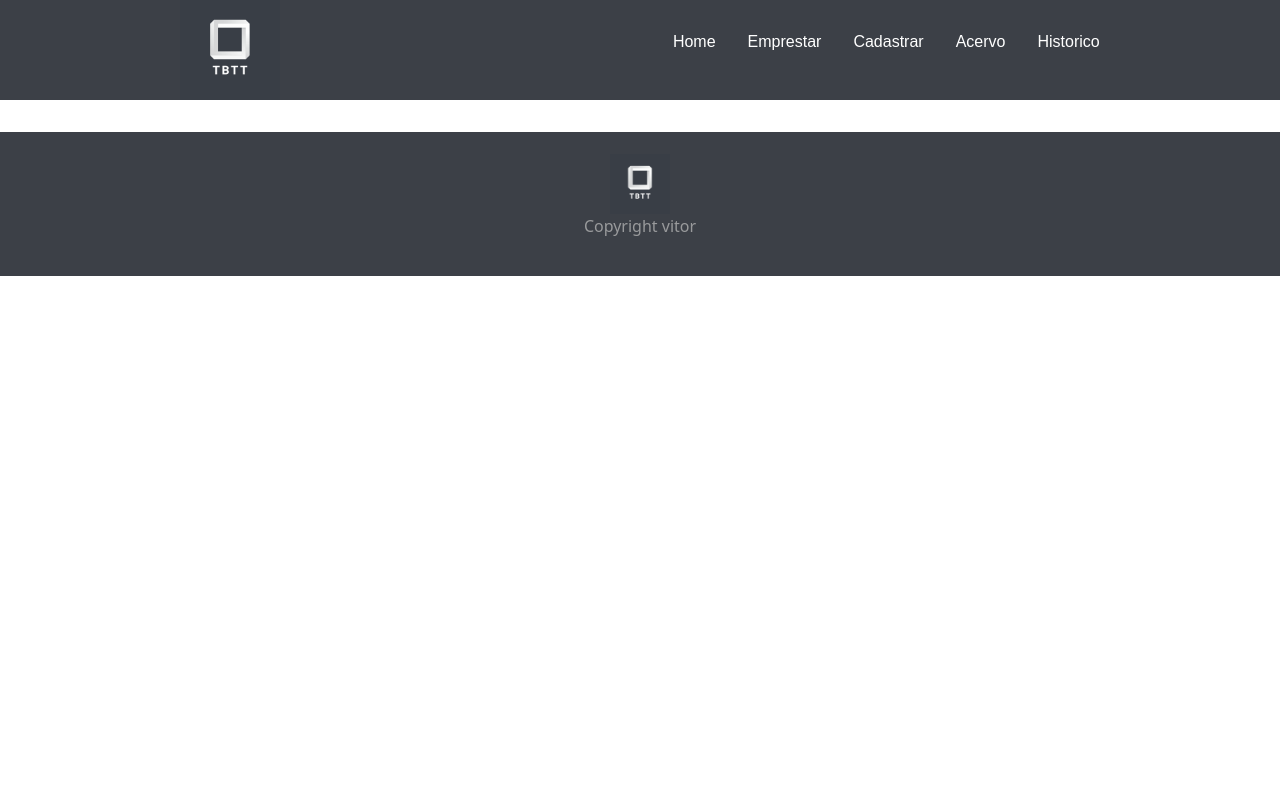
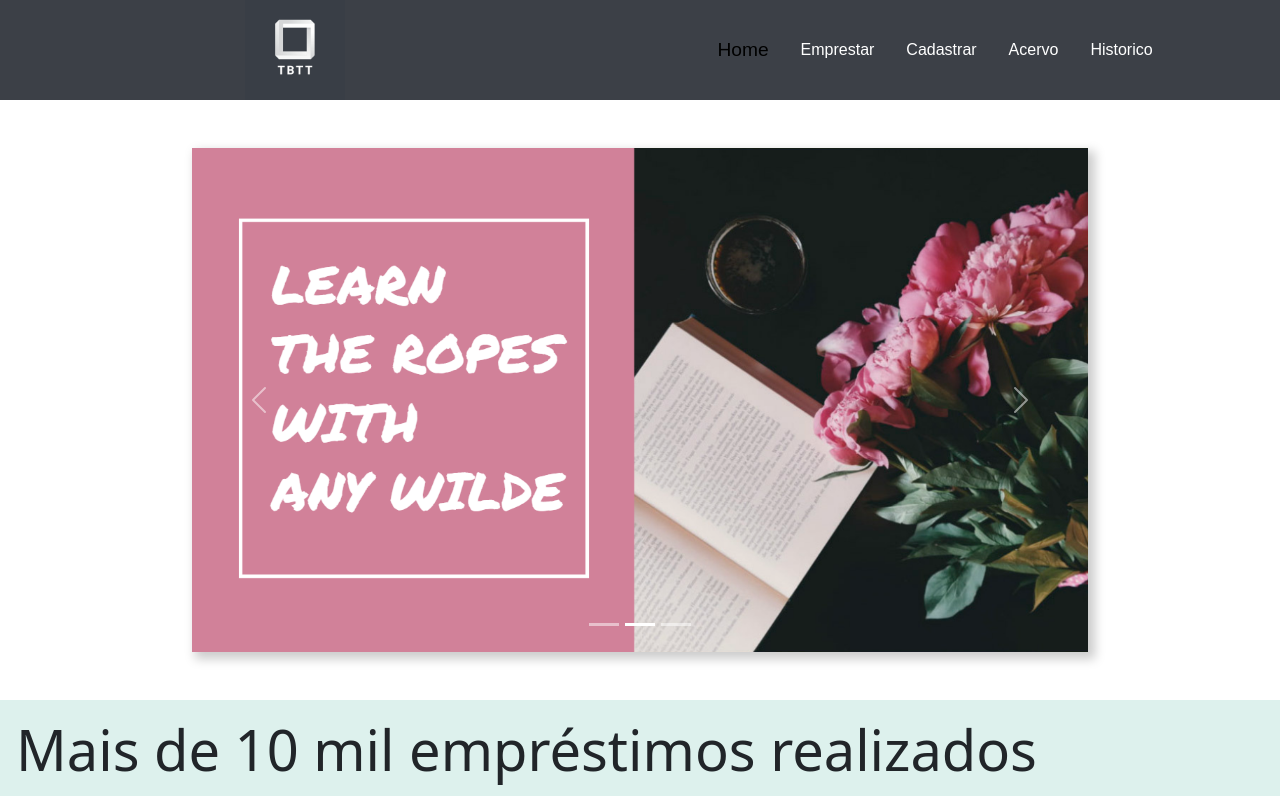
Before and after one commit to vitorAlbarado/TBTT, a React (Create React App) app: page / in a window 1280 px wide. Shown: the top 796 px of the page. Built offline with nearby package versions, Linux system fonts and the light colour scheme.

Commit message:
refactor active page

```diff
--- a/src/components/cabecalho/Cabecalho.module.scss
+++ b/src/components/cabecalho/Cabecalho.module.scss
@@ -1,44 +1,42 @@
 @import "../../styles/breakPoints";
 @import "../../styles/variaveis";
 
- .header{
+.header {
 	width: 100%;
 	box-sizing: border-box;
 	font-family: $fonte-kanit;
-
 	background-color: $cor-principal;
 	display: flex;
 	justify-content: space-around;
 	align-items: center;
-	 .dropDown{
+
+	.dropDown {
 		display: none;
 	}
-	&__img{
+
+	&__img {
 		width: 100px;
 	}
 }
-.menu{
+
+.menu {
 	box-sizing: border-box;
-	&__list{
+	width: 200px;
 	display: flex;
 	justify-content: center;
 	align-items: center;
 	gap: 2em;
-		a{
-			text-decoration: none;
-		}
-	}
-	&__link{
-		a{
+
+	a {
 		width: 100%;
 		text-decoration: none;
 		color: white;
 		transition: 0.51s all;
 		font-size: 1em;
+
 	}
 
-	}
-	a:hover{
+	a:hover {
 		color: black;
 		transition: 0.51s all;
 		font-size: 1.2em;
@@ -46,21 +44,28 @@
 
 }
 
+#sidebar a.active {
+	color: red;
+}
+
 
 @media (max-width: $mobile) {
-	.header{
+	.header {
 		display: flex;
 		align-items: center;
 		justify-content: space-between;
 		padding-left: 1em;
-		.dropDown{
+
+		.dropDown {
 			display: block;
 		}
-		&__img{
+
+		&__img {
 			width: 80px;
 		}
 	}
-	.menu{
+
+	.menu {
 		display: none;
 	}
 }
--- a/src/components/cabecalho/index.tsx
+++ b/src/components/cabecalho/index.tsx
@@ -7,7 +7,7 @@ import Dropdown from 'react-bootstrap/Dropdown';
 export default function Cabecalho(props: any) {
   const link = [
     {
-			to: '/home',
+      to: '/',
       label: 'Home'
     },
     {
@@ -41,16 +41,13 @@ export default function Cabecalho(props: any) {
           ))}
         </Dropdown.Menu>
       </Dropdown>
-			<a href="/home"><img className={style.header__img} src={logo} alt="Logo da Empresa" /></a>
+      <a href="/"><img className={style.header__img} src={logo} alt="Logo da Empresa" /></a>
       <nav className={style.menu}>
-				<ul className={style.menu__list}>
-					{link.map((item,index)=><li key={index} className={style.menu__link}>
-					<NavLink style={({isActive})=>({color:isActive ? 'black':'', fontSize:isActive ? '1.2em':''})} to={item.to}>{item.label}</NavLink>
-				</li>
+        {link.map((item, index) =>
+          <NavLink style={({ isActive }) => ({ color: isActive ? 'black' : '', fontSize: isActive ? '1.2em' : '' })} to={item.to} end>{item.label}</NavLink>
         )}
-				</ul>
       </nav>
 
-		</header>
+    </header >
   );
 }
--- a/src/pages/rotas/index.tsx
+++ b/src/pages/rotas/index.tsx
@@ -5,6 +5,8 @@ import Acervo from "../acervo/acervo";
 import Historico from "../historico/historico";
 import Home from "pages/home/home";
 import PaginaPadrao from "pages/paginaPadrao/paginaPadrao";
+import Cabecalho from "components/cabecalho";
+import Footer from "components/footer/footer";
 
 export default function Rotas(){
     return(
@@ -23,15 +25,16 @@ export default function Rotas(){
         // </main>
         <main className="MainContainer">
         <BrowserRouter>
+                <Cabecalho/>
             <Routes>
-                <Route path="/" element={<PaginaPadrao/>}>
-                <Route path="home" element={<Home/>} />
+                <Route path="/" element={<Home/>} />
                 <Route path="emprestar" element={<Emprestar/>}/>
                 <Route path="cadastrar" element={<Cadastrar/>}/>
                 <Route path="acervo" element={<Acervo/>}/>
                 <Route path="historico" element={<Historico/>}/>
-                </Route>
+
             </Routes>
+                <Footer/>
         </BrowserRouter>
         </main>
     )
```
Lines whose indentation alone changed are shown as unchanged.
